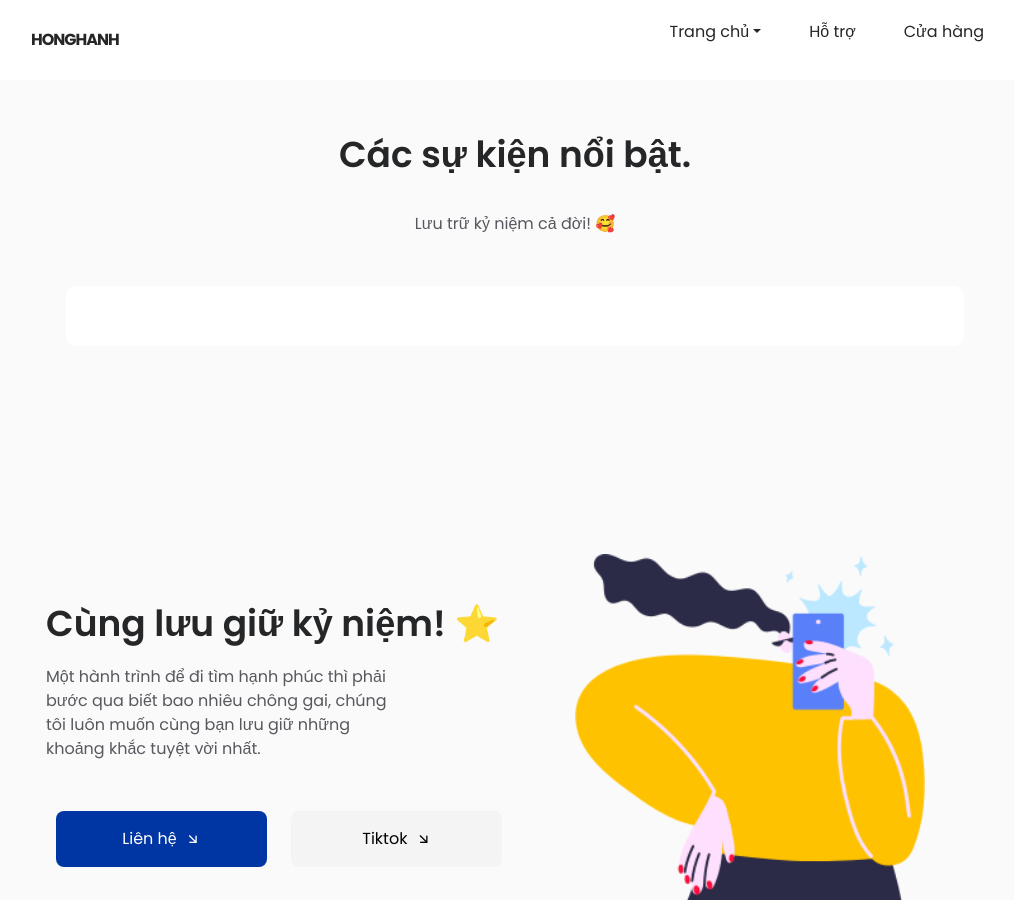
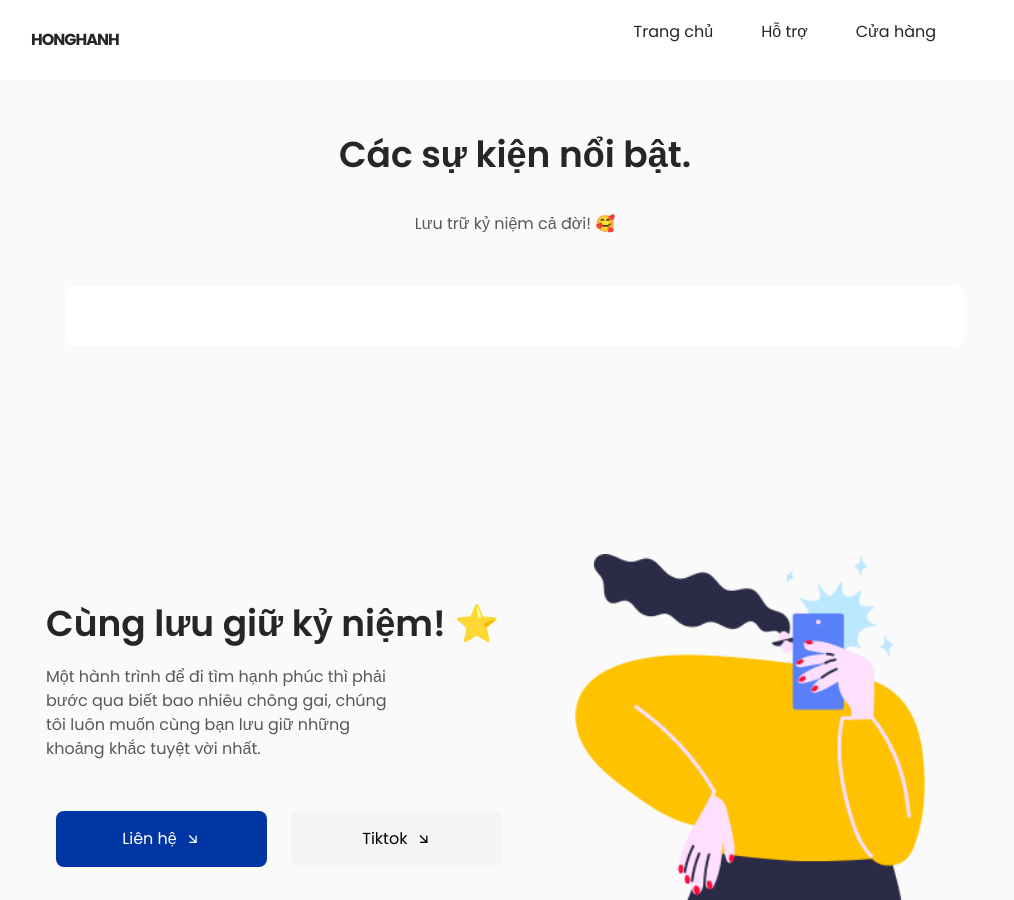
Before and after one commit to darleigh/invitation, a Jekyll site: the page built from index.html, in a window 1280 px wide and 900 px high. Shown: the whole window, without its empty margins (125-1139 px from the left). Built offline with Jekyll 4.4.1, drawn with Linux system fonts in a browser that asks for light colours; a style sheet for code colours, icons or effects is not loaded.

Commit message:
Update header.html

```diff
--- a/_includes/header.html
+++ b/_includes/header.html
@@ -1,18 +1,14 @@
 <header class="header" id="header">
 	<nav class="nav container">
-		<a href="{{site.baseurl}}/index" class="nav__logo" style>
+		<a href="{{site.baseurl}}" class="nav__logo" style>
 			honghanh
 		</a>
 		<div class="nav__menu" id="nav-menu">
 			<ul class="nav__list">
-				<li class="nav__item dropdown">
-					<a class="nav__link dropdown-toggle" href="{{site.baseurl}}/index" id="trangchuDropdown" role="button" data-toggle="dropdown" aria-haspopup="true" aria-expanded="false">Trang chủ</a>
-					<!-- <div class="dropdown-menu" aria-labelledby="trangchuDropdown">
-						<a class="dropdown-item" href="{{site.baseurl}}/index#story">Nổi bật</a>
-						<a class="dropdown-item" href="{{site.baseurl}}/index#decorate">Trang trí</a>
-						<a class="dropdown-item" href="{{site.baseurl}}/index#invitation">Thiệp mời</a>
-						<a class="dropdown-item" href="{{site.baseurl}}/index#others">Các sản phẩm khác</a>
-					</div> -->
+				<li class="nav__item">
+					<li class="nav__item">
+						<a href="{{site.baseurl}}" class="nav__link">Trang chủ</a>
+					</li>
 				</li>
 				<li class="nav__item">
 					<a href="{{site.baseurl}}/hotro" class="nav__link">Hỗ trợ</a>
@@ -21,13 +17,15 @@
 					<a href="{{site.baseurl}}/cuahang" class="nav__link">Cửa hàng</a>
 				</li>
 			</ul>
-
 			<div class="nav__close" id="nav-close">
 				<i class="ri-close-line"></i>
 			</div>
-			<div class="nav__toggle" id="nav-toggle">
-				<i class="ri-menu-line"></i>
+		</div>
+			<div class="nav__btns">
+
+				<div class="nav__toggle" id="nav-toggle">
+					<i class="ri-menu-line"></i>
+				</div>
 			</div>
-		</div>
 	</nav>
 </header>
```
